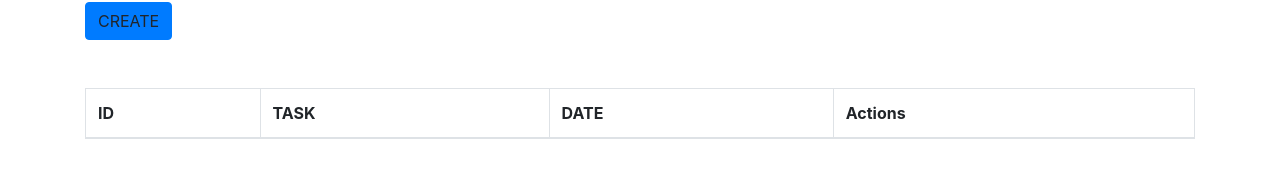
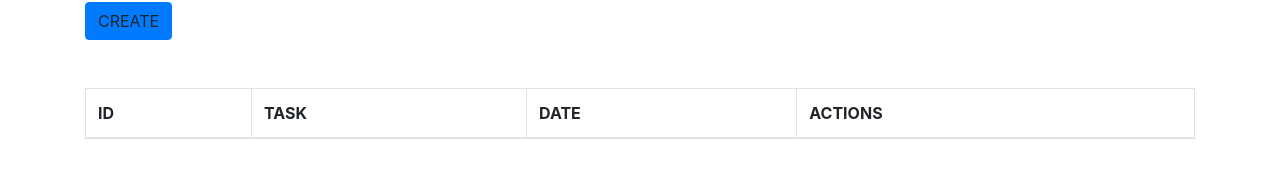
Before and after one commit to willylito25/ToDo, a website: page public/index.html in a window 1280 px wide. Shown: the part 148-326 px from the top of the page. Drawn offline with nearby package versions, Linux system fonts and the light colour scheme.

```diff
--- a/public/index.html
+++ b/public/index.html
@@ -32,7 +32,7 @@
                         <th>ID</th>
                         <th>TASK</th>
                         <th>DATE</th>
-                        <th>Actions</th>
+                        <th>ACTIONS</th>
                     </thead>
                     <tbody id="tasks">
 
```
Also changed, not shown: public/delete.html (+1 -1 lines).
